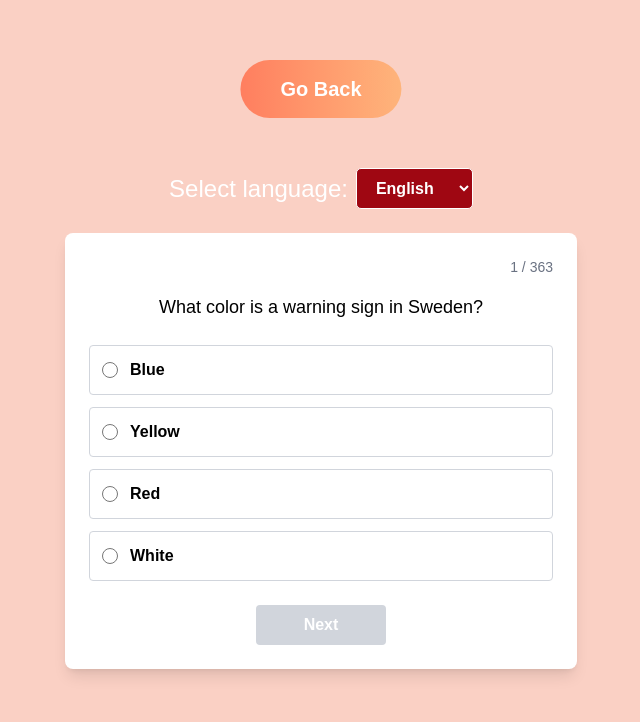
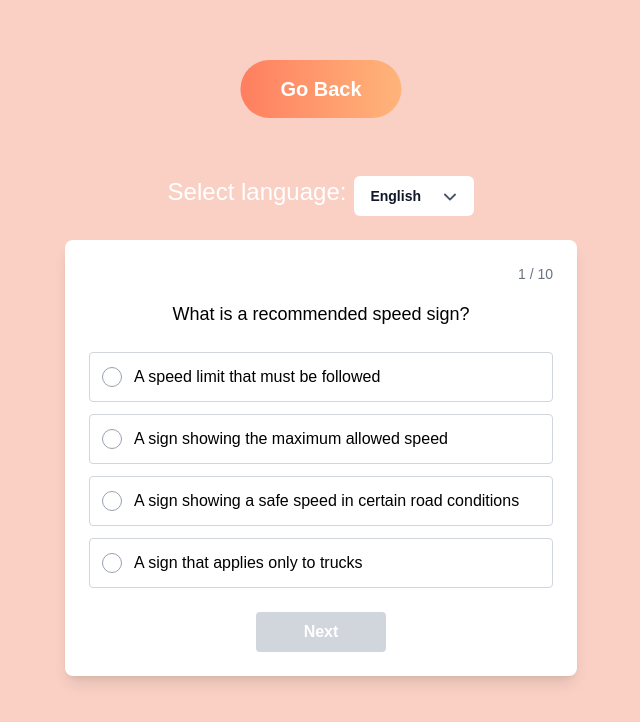
Before and after one commit to backbencherstudio/jam1221-front-end, a Next.js app: page /theory-quiz in a window 1280 px wide. Shown: the top 722 px of the page, without its empty margins (319-959 px from the left). Built offline with nearby package versions, Linux system fonts and the light colour scheme.

Commit message:
all is work smoothly language has no issue

```diff
--- a/app/_components/LanguageSwitcher.tsx
+++ b/app/_components/LanguageSwitcher.tsx
@@ -1,18 +1,14 @@
 'use client';
 
 import { useEffect, useState } from 'react';
-import { parseCookies, setCookie } from 'nookies';
 
-// Google Translate predefined cookie name
-const COOKIE_NAME = 'googtrans';
-
-// Define the structure for each language
+// Define structure for languages
 interface LanguageDescriptor {
   name: string;
   title: string;
 }
 
-// Types for JS-based declarations from public/assets/scripts/lang-config.js
+// Types for JS-based config (from external file)
 declare global {
   namespace globalThis {
     var __GOOGLE_TRANSLATION_CONFIG__: {
@@ -21,64 +17,115 @@ declare global {
     };
   }
 }
+type DropdownType = string
 
 const LanguageSwitcher = () => {
-    const [currentLanguage, setCurrentLanguage] = useState<string>();
-    const [languageConfig, setLanguageConfig] = useState<any>();
 
-    useEffect(() => {
-        // Read the current language from Google Translate cookie
-        const cookies = parseCookies();
-        const existingLanguageCookieValue = cookies[COOKIE_NAME];
+  const [languageDropDown, setLanguageDropDown] = useState(false)
+  const [language,setLanguage] = useState("English")
 
-        let languageValue;
-        if (existingLanguageCookieValue) {
-            const sp = existingLanguageCookieValue.split('/');
-            if (sp.length > 2) {
-                languageValue = sp[2];
+  const handleDropdownToggle = (dropdownType: DropdownType) => (e: React.MouseEvent) => {
+    e.stopPropagation();
+    if (dropdownType === 'language') {
+      setLanguageDropDown(!languageDropDown);
+    }
+  };
+
+
+  const handleLanguageChange = (lang: string) => {
+    const languageMap: Record<string, string> = {
+      'English': 'en',
+      'Swedish': 'sv',
+      'Arabic': 'ar',
+    };
+
+    const langCode = languageMap[lang];
+
+    if (langCode) {
+      const selectElement =
+        document.querySelector('#google_translate_element select.goog-te-combo') ||
+        document.querySelector('.goog-te-combo');
+
+      if (selectElement) {
+        // Set language
+        (selectElement as HTMLSelectElement).value = langCode;
+        selectElement.dispatchEvent(new Event('change'));
+
+        // Wait a bit & fire again (ensures catching up)
+        setTimeout(() => {
+          (selectElement as HTMLSelectElement).value = langCode;
+          selectElement.dispatchEvent(new Event('change'));
+        }, 100);
+
+        // Update display
+        if (langCode === 'en') {
+          setLanguage('English');
+        } else if (langCode === 'sv') {
+          setLanguage('Svenska');
+        } else if (langCode === 'ar') {
+          setLanguage('عربي');
         }
       }
-
-        // If not set, use the default language from config
-        if (global.__GOOGLE_TRANSLATION_CONFIG__ && !languageValue) {
-            languageValue = global.__GOOGLE_TRANSLATION_CONFIG__.defaultLanguage;
     }
-
-        if (languageValue) {
-            setCurrentLanguage(languageValue);
-        }
-
-        if (global.__GOOGLE_TRANSLATION_CONFIG__) {
-            setLanguageConfig(global.__GOOGLE_TRANSLATION_CONFIG__);
-        }
-    }, []);
-
-    // If config is not ready, don't render
-    if (!currentLanguage || !languageConfig) {
-        return null;
-    }
-
-    // Handle language change
-    const switchLanguage = (lang: string) => {
-        setCookie(null, COOKIE_NAME, `/auto/${lang}`);
-        window.location.reload();
   };
 
+
+
+
   return (
-        <div className="relative inline-block">
-            <select
-                value={currentLanguage}
-                onChange={(e) => switchLanguage(e.target.value)}
-                className="bg-red-800 text-white border focus:outline-none focus:ring-1 cursor-pointer border-white rounded-[5px]  font-semibold px-[15px] py-[10px]"
+    <div className='flex items-center gap-4'>
+      <div className='flex gap-4 items-center'>
+        {/* Language Dropdown */}
+        <div className='relative w-[120px] inline-block text-left  '>
+          <button
+            className='flex justify-between cursor-pointer items-center w-full  px-4 py-2 gap-x-1.5 rounded-md bg-white text-sm font-semibold text-gray-900 mt-2'
+            onClick={handleDropdownToggle('language')}
           >
-                {languageConfig.languages.map((ld: LanguageDescriptor) => (
-                    <option className='cursor-pointer' key={ld.name} value={ld.name}>
-                        {ld.title}
-                    </option>
-                ))}
-            </select>
+            {/* <img src={languageLogo} alt='Language' className='w-6 h-6' /> */}
+            <div className=''>
+              {language}
+            </div>
+            <svg
+              className={`-mr-1 size-5 w-6 h-6 text-[#475467] ${languageDropDown ? "rotate-180 transform duration-300":"rotate-0 transform duration-300"}`}
+              viewBox='0 0 20 20'
+              fill='currentColor'
+            >
+              <path
+                fillRule='evenodd'
+                d='M5.22 8.22a.75.75 0 011.06 0L10 11.94l3.72-3.72a.75.75 0 011.06 1.06l-4.25 4.25a.75.75 0 01-1.06 0L5.22 9.28a.75.75 0 010-1.06z'
+                clipRule='evenodd'
+              />
+            </svg>
+          </button>
+          {languageDropDown && (
+            <div className={`absolute  right-0 z-10 w-full rounded-md bg-white shadow-lg ring-1 ring-black/5  `}>
+              <div className='py-1'>
+                <button
+                  onClick={() => handleLanguageChange('English')}
+                  className='block cursor-pointer px-4 py-2 text-sm text-gray-700 hover:bg-gray-100 w-full notranslate'
+                >
+                  English
+                </button>
+                <button
+                  onClick={() => handleLanguageChange('Swedish')}
+                  className='block cursor-pointer px-4 py-2 text-sm text-gray-700 hover:bg-gray-100 w-full notranslate'
+                >
+                 Svenska
+                </button>
+                <button
+                  onClick={() => handleLanguageChange('Arabic')}
+                  className='block cursor-pointer px-4 py-2 text-sm text-gray-700 hover:bg-gray-100 w-full notranslate'
+                >
+                  عربي
+                </button>
+
+              </div>
+            </div>
+          )}
+        </div>
+      </div>
     </div>
   );
 };
 
-export { LanguageSwitcher, COOKIE_NAME };
+export default LanguageSwitcher;
--- a/app/about/page.tsx
+++ b/app/about/page.tsx
@@ -3,7 +3,7 @@
 import React from 'react';
 import Link from 'next/link';
 import { LanguageProvider, useLanguage } from '../_components/LanguageContext';
-import { LanguageSwitcher } from '../_components/LanguageSwitcher';
+// import Lang from "@/app/_components/Lang"
 
 const AboutPage: React.FC = () => {
 
@@ -30,15 +30,14 @@ const AboutPage: React.FC = () => {
           <div className="flex justify-center mb-6">
             <div className="flex items-center">
               <span className="mr-2 text-white md:text-2xl text-lg">Select language:</span>
-              {/* <select
+              <select
                value={language}
                onChange={(e) => setLanguage(e.target.value as "en" | "sv" | "ar")}
                 className="bg-red-800 text-white border focus:outline-none focus:ring-1 border-white rounded-[5px]  font-semibold px-[15px] py-[10px]">
                 <option value="en">EN</option>
                 <option value="ar">Arabic</option>
                 <option value="sv">Swedish</option>
-              </select> */}
-              <LanguageSwitcher/>
+              </select>
             </div>
           </div>
 
--- a/app/layout.tsx
+++ b/app/layout.tsx
@@ -16,19 +16,34 @@ export default function RootLayout({
 }>) {
   return (
     <html lang="en">
-        <head>
-        <Script src="/assets/lang-config.js" strategy="beforeInteractive" />
-        <Script src="/assets/translation.js" strategy="beforeInteractive" />
-        <Script
-          src="https://translate.google.com/translate_a/element.js?cb=TranslateInit"
-          strategy="afterInteractive"
-        />
+      <head>
       </head>
       <body
         className=""
       >
+        {/* Hidden dropdown */}
+        <div id="google_translate_element" style={{ display: "hidden" }}></div>
+
+        {/* Google Translate Init Script */}
+        <Script id="google-translate-init" strategy="afterInteractive">
+          {`
+    function googleTranslateElementInit() {
+      new google.translate.TranslateElement({
+        pageLanguage: 'en',
+        includedLanguages: 'en,sv,ar',
+        autoDisplay: false
+      }, 'google_translate_element');
+    }
+  `}
+        </Script>
+
+        {/* Google Translate External JS */}
+        <Script
+          src="//translate.google.com/translate_a/element.js?cb=googleTranslateElementInit"
+          strategy="afterInteractive"
+        />
         <LanguageProvider>
-        <div id="google_translate_element"></div>
+          <div id="google_translate_element"></div>
           {children}
         </LanguageProvider>
       </body>
--- a/app/theory-quiz/page.tsx
+++ b/app/theory-quiz/page.tsx
@@ -1,10 +1,11 @@
 "use client"
 
-import { useState,useEffect } from 'react';
+import { useState, useEffect } from 'react';
 import Head from 'next/head';
-import { LanguageSwitcher } from '../_components/LanguageSwitcher';
 import Link from 'next/link';
 import getAllQuestion from "../theory-quiz/getAllQuestion"
+
+import LanguageSwitcher from '../_components/LanguageSwitcher';
 
 
 
@@ -16,7 +17,7 @@ interface QuizQuestion {
   answer: string;
 }
 
-export default  function TheoryQuiz() {
+export default function TheoryQuiz() {
 
 
 
@@ -32,18 +33,30 @@ export default  function TheoryQuiz() {
     async function fetchQuestions() {
       try {
         const allQuestions = await getAllQuestion();
-        setQuestions(allQuestions); // ✅ Store fetched questions in state
-        setSelectedOptions(Array(allQuestions.length).fill(null)); // ✅ Ensure options array is correct length
+
+        const selectedQuestions = [];
+        const usedIndexes = new Set(); // To avoid duplicates
+
+        while (selectedQuestions.length < 10) {
+          const randomIndex = Math.floor(Math.random() * allQuestions.length);
+          if (!usedIndexes.has(randomIndex)) {
+            selectedQuestions.push(allQuestions[randomIndex]);
+            usedIndexes.add(randomIndex);
+          }
+        }
+
+        setQuestions(selectedQuestions); // ✅ Store random 10 questions
       } catch (error) {
         console.error("Error fetching questions:", error);
       } finally {
         setLoading(false);
       }
     }
+
     fetchQuestions();
   }, []);
 
-  // ✅ Ensure we have data before rendering
+
   if (loading) {
     return <p className="text-center text-white text-lg">Loading questions...</p>;
   }
@@ -52,7 +65,7 @@ export default  function TheoryQuiz() {
     return <p className="text-center text-red-500 text-lg">No questions available.</p>;
   }
 
-  // ✅ Handle option selection
+
   const handleOptionSelect = (option: string) => {
     if (isAnswerSubmitted) return; // Prevent changing answer after submission
 
@@ -72,23 +85,25 @@ export default  function TheoryQuiz() {
 
   // ✅ Determine Option Styling
   const getOptionStyle = (option: string) => {
-    if (!isAnswerSubmitted) {
-      return "border border-gray-300 rounded p-3 hover:bg-gray-50 cursor-pointer";
-    }
+    // if (!isAnswerSubmitted) {
+    //   return "border border-gray-300 rounded p-3 hover:bg-gray-50 cursor-pointer";
+    // }
 
     const currentQuestion = questions[currentQuestionIndex];
     const selectedOption = selectedOptions[currentQuestionIndex];
 
-    console.log( currentQuestion.answer)
-    if (option === currentQuestion.answer) {
-
-        console.log("Dfaaaaaaaa")
-      return "border border-green-500 bg-green-100 rounded p-3";
-    } else if (option === selectedOption && option !== currentQuestion.answer) {
-      return "border border-red-500 bg-red-100 rounded p-3";
+    if (selectedOption === option) {
+      return "border border-blue-500 bg-blue-100 rounded p-3";
     } else {
-      return "border border-gray-300 rounded p-3 opacity-50";
+      return "border border-gray-300 rounded p-3 hover:bg-gray-50 cursor-pointer";
     }
+    // if (option === currentQuestion.answer) {
+    //   return "border border-green-500 bg-green-100 rounded p-3";
+    // } else if (option === selectedOption && option !== currentQuestion.answer) {
+    //   return "border border-red-500 bg-red-100 rounded p-3";
+    // } else {
+    //   return "border border-gray-300 rounded p-3 opacity-50";
+    // }
   };
 
 
@@ -134,31 +149,65 @@ export default  function TheoryQuiz() {
               onClick={() => handleOptionSelect(option)}
 
             >
-                  <label className="flex items-center cursor-pointer w-full">
+              {/* <label className="flex items-center cursor-pointer w-full">
                 <input
                   type="radio"
                   name="quiz-option"
-                      className="mr-3 h-4 w-4"
+                  className="mr-3 h-5 w-5 rounded-full border-2 border-gray-400 checked:bg-green-500/60 checked:border-white-500  cursor-pointer"
                   checked={selectedOptions[currentQuestionIndex] === option}
                   onChange={() => handleOptionSelect(option)}
                   disabled={isAnswerSubmitted}
                 />
                 {option}
+              </label> */}
+
+              {/* {radio button style} */}
+              <label className="flex items-center space-x-3 cursor-pointer select-none">
+                <input
+                  type="radio"
+                  name="quiz-option"
+                  className="peer hidden"
+                  checked={selectedOptions[currentQuestionIndex] === option}
+                  onChange={() => handleOptionSelect(option)}
+                  disabled={isAnswerSubmitted}
+                />
+
+                    <div className={`h-5 w-5 rounded-full border-1
+                  flex items-center justify-center transition-all
+                  ${selectedOptions[currentQuestionIndex] === option ? "border-blue-600 bg-blue-600" : "border-gray-400 bg-white"}
+                  ${isAnswerSubmitted ? "opacity-50 cursor-not-allowed" : "hover:scale-110"}
+              `}>
+                  {selectedOptions[currentQuestionIndex] === option && (
+                    <div className="h-2.5 w-2.5 rounded-full bg-white" />
+                  )}
+                </div>
+
+                <span className="text-black font-medium">{option}</span>
               </label>
             </div>
           ))}
         </div>
 
         <div className="flex justify-center">
+          {currentQuestionIndex === 9 ?
             <button
-                className={`${
-                  isAnswerSubmitted ? "bg-blue-400 hover:ring-1 cursor-pointer" : "bg-gray-300 cursor-not-allowed"
+              className={`${isAnswerSubmitted ? "bg-blue-400 hover:ring-1 cursor-pointer" : "bg-gray-300 cursor-not-allowed"
+                } text-white font-bold py-2 px-12 rounded`}
+              onClick={handleNextQuestion}
+              disabled={!isAnswerSubmitted}
+            >
+              {isAnswerSubmitted ? "Show Your Result" : "Next"}
+            </button> :
+            <button
+              className={`${isAnswerSubmitted ? "bg-blue-400 hover:ring-1 cursor-pointer" : "bg-gray-300 cursor-not-allowed"
                 } text-white font-bold py-2 px-12 rounded`}
               onClick={handleNextQuestion}
               disabled={!isAnswerSubmitted}
             >
               Next
             </button>
+          }
+
         </div>
       </div>
     </div>
```
Also changed, not shown: app/_components/LAnguageCookie.tsx (added, +84 -0 lines). Lines whose indentation alone changed are shown as unchanged.
